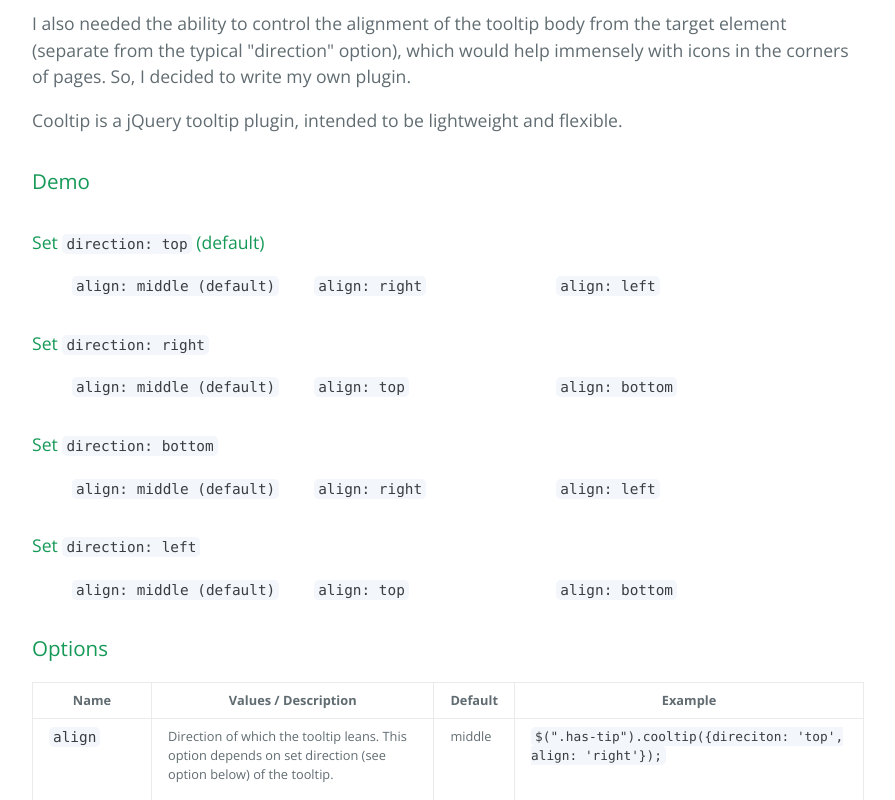
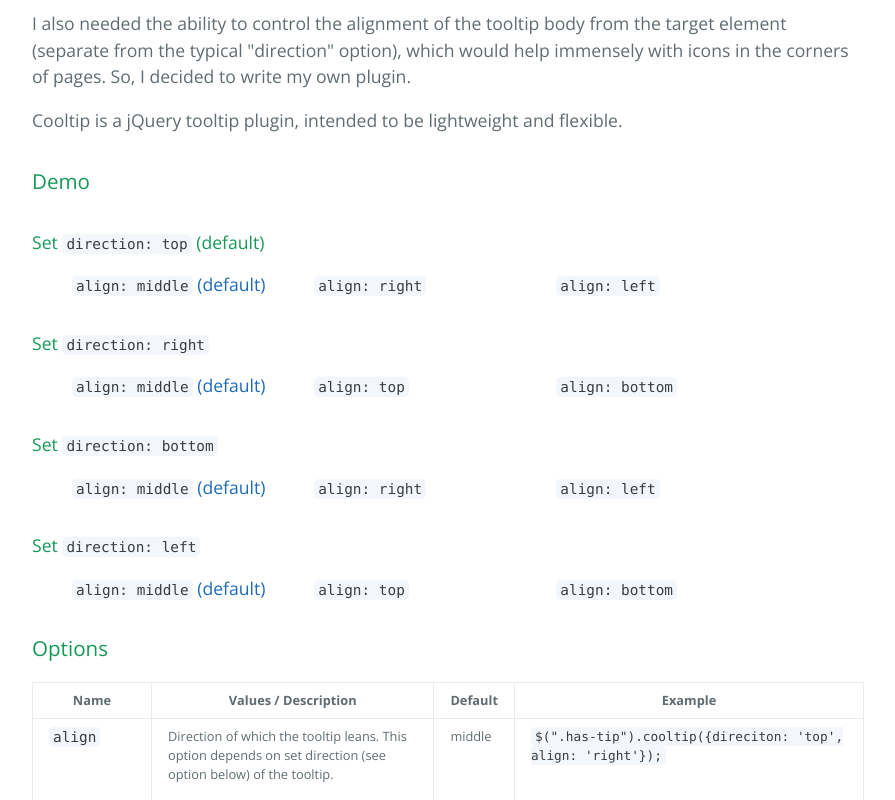
Before and after one commit to jaketlarson/cooltip, a plain HTML site: page index.html in a window 1280 px wide. Shown: the part 523-1323 px from the top of the page, without its empty margins (192-1087 px from the left). Drawn offline with nearby package versions, Linux system fonts and the light colour scheme.

Commit message:
Update index.html

```diff
--- a/index.html
+++ b/index.html
@@ -39,7 +39,7 @@
 <h4>Set <code>direction: top</code> (default)</h4>
 <ul class='demo-links'>
   <li>
-    <a href="#" class='demo-link' id='demo-direction-top-align-default' title='Here is a tooltip!'><code>align: middle (default)</code></a>
+    <a href="#" class='demo-link' id='demo-direction-top-align-default' title='Here is a tooltip!'><code>align: middle</code> (default)</a>
   </li>
   <li>
     <a href="#" class='demo-link' id='demo-direction-top-align-right' title='Here is a tooltip!'><code>align: right</code></a>
@@ -52,7 +52,7 @@
 <h4>Set <code>direction: right</code></h4>
 <ul class='demo-links'>
   <li>
-    <a href="#" class='demo-link' id='demo-direction-right-align-default' title='Here is a tooltip!<br />Here is a tooltip!<br />Here is a tooltip!'><code>align: middle (default)</code></a>
+    <a href="#" class='demo-link' id='demo-direction-right-align-default' title='Here is a tooltip!<br />Here is a tooltip!<br />Here is a tooltip!'><code>align: middle</code> (default)</a>
   </li>
   <li>
     <a href="#" class='demo-link' id='demo-direction-right-align-top' title='Here is a tooltip!<br />Here is a tooltip!<br />Here is a tooltip!'><code>align: top</code></a>
@@ -65,7 +65,7 @@
 <h4>Set <code>direction: bottom</code></h4>
 <ul class='demo-links'>
   <li>
-    <a href="#" class='demo-link' id='demo-direction-bottom-align-default' title='Here is a tooltip!'><code>align: middle (default)</code></a>
+    <a href="#" class='demo-link' id='demo-direction-bottom-align-default' title='Here is a tooltip!'><code>align: middle</code> (default)</a>
   </li>
   <li>
     <a href="#" class='demo-link' id='demo-direction-bottom-align-right' title='Here is a tooltip!'><code>align: right</code></a>
@@ -78,7 +78,7 @@
 <h4>Set <code>direction: left</code></h4>
 <ul class='demo-links'>
   <li>
-    <a href="#" class='demo-link' id='demo-direction-left-align-default' title='Here is a tooltip!<br />Here is a tooltip!<br />Here is a tooltip!'><code>align: middle (default)</code></a>
+    <a href="#" class='demo-link' id='demo-direction-left-align-default' title='Here is a tooltip!<br />Here is a tooltip!<br />Here is a tooltip!'><code>align: middle</code> (default)</a>
   </li>
   <li>
     <a href="#" class='demo-link' id='demo-direction-left-align-top' title='Here is a tooltip!<br />Here is a tooltip!<br />Here is a tooltip!'><code>align: top</code></a>
```
